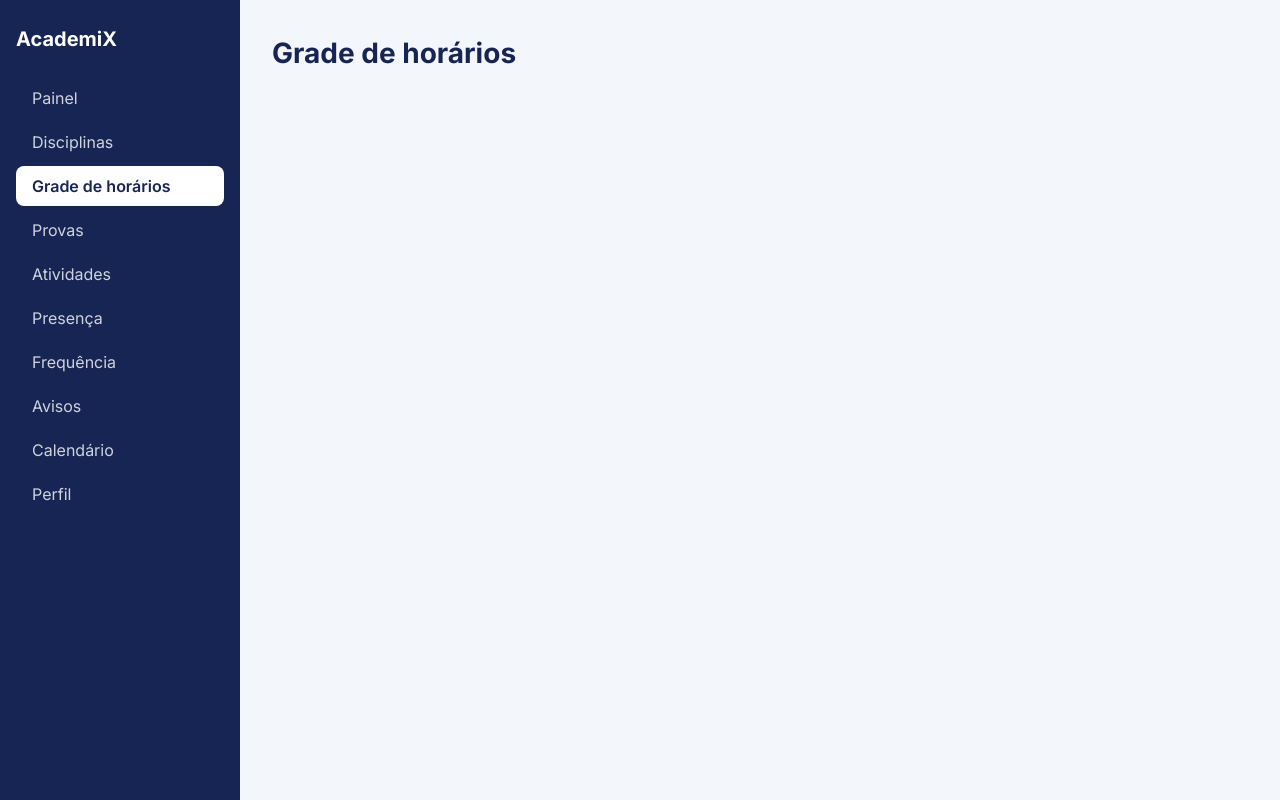
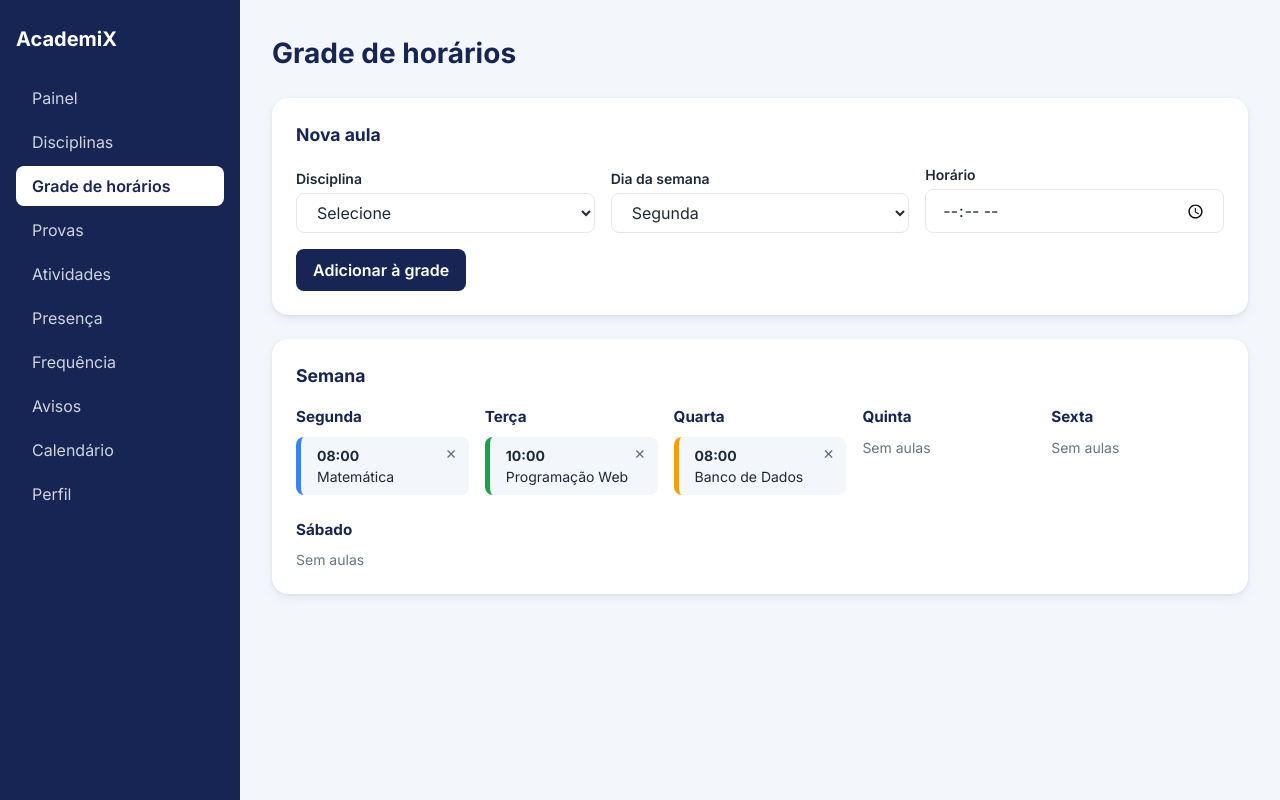
Before and after one commit to AcademyX-senai/academyx, a React (Vite) app: page /grade in a window 1280 px wide. Built offline with nearby package versions, Linux system fonts and the light colour scheme.

Commit message:
feat: implementa grade semanal de horarios com validacao de conflito

```diff
--- /dev/null
+++ b/src/pages/Grade.css
@@ -0,0 +1,33 @@
+.grade {
+  display: grid;
+  grid-template-columns: repeat(auto-fit, minmax(150px, 1fr));
+  gap: var(--space-3);
+}
+
+.grade__titulo {
+  font-size: 0.95rem;
+  color: var(--color-primary);
+  margin-bottom: var(--space-2);
+}
+
+.grade__aula {
+  position: relative;
+  display: flex;
+  flex-direction: column;
+  padding: var(--space-2) var(--space-3);
+  margin-bottom: var(--space-2);
+  border-left: 5px solid var(--cor);
+  border-radius: var(--radius-md);
+  background: var(--color-bg);
+  font-size: 0.875rem;
+}
+
+.grade__remover {
+  position: absolute;
+  top: 2px;
+  right: 6px;
+  border: none;
+  background: none;
+  font-size: 1.1rem;
+  color: var(--color-text-muted);
+}
--- a/src/pages/Grade.jsx
+++ b/src/pages/Grade.jsx
@@ -1,9 +1,129 @@
+import { useState } from 'react'
+import { useApp } from '../context/AppContext'
+import Button from '../components/ui/Button'
+import Card from '../components/ui/Card'
+import Field from '../components/ui/Field'
+import EmptyState from '../components/ui/EmptyState'
+import { DIAS_SEMANA } from '../utils/datas'
+import './Grade.css'
+
+const diasUteis = [1, 2, 3, 4, 5, 6]
+
 function Grade() {
+  const { disciplinas, aulas, setAulas } = useApp()
+  const [form, setForm] = useState({ disciplinaId: '', diaSemana: '1', horario: '' })
+  const [erro, setErro] = useState('')
+
+  function handleChange(e) {
+    setForm({ ...form, [e.target.name]: e.target.value })
+  }
+
+  function handleSubmit(e) {
+    e.preventDefault()
+    if (!form.disciplinaId || !form.horario) {
+      setErro('Escolha a disciplina e o horário.')
+      return
+    }
+    const conflito = aulas.some(
+      (a) => a.diaSemana === Number(form.diaSemana) && a.horario === form.horario,
+    )
+    if (conflito) {
+      setErro('Já existe uma aula nesse dia e horário.')
+      return
+    }
+    setAulas([
+      ...aulas,
+      {
+        id: Date.now(),
+        disciplinaId: Number(form.disciplinaId),
+        diaSemana: Number(form.diaSemana),
+        horario: form.horario,
+      },
+    ])
+    setForm({ ...form, horario: '' })
+    setErro('')
+  }
+
+  function excluir(id) {
+    if (window.confirm('Remover esta aula da grade?')) {
+      setAulas(aulas.filter((a) => a.id !== id))
+    }
+  }
+
+  const buscarDisciplina = (id) => disciplinas.find((d) => d.id === id)
+
   return (
-    <section>
+    <div className="page">
       <h1>Grade de horários</h1>
-      {/* TODO: montar esta tela */}
-    </section>
+
+      <Card title="Nova aula">
+        {disciplinas.length === 0 ? (
+          <EmptyState>Cadastre uma disciplina antes de montar a grade.</EmptyState>
+        ) : (
+          <form onSubmit={handleSubmit} noValidate>
+            <div className="form-grid">
+              <Field label="Disciplina">
+                <select name="disciplinaId" value={form.disciplinaId} onChange={handleChange}>
+                  <option value="">Selecione</option>
+                  {disciplinas.map((d) => (
+                    <option key={d.id} value={d.id}>
+                      {d.nome}
+                    </option>
+                  ))}
+                </select>
+              </Field>
+              <Field label="Dia da semana">
+                <select name="diaSemana" value={form.diaSemana} onChange={handleChange}>
+                  {diasUteis.map((n) => (
+                    <option key={n} value={n}>
+                      {DIAS_SEMANA[n]}
+                    </option>
+                  ))}
+                </select>
+              </Field>
+              <Field label="Horário" error={erro}>
+                <input type="time" name="horario" value={form.horario} onChange={handleChange} />
+              </Field>
+            </div>
+            <div className="form-acoes">
+              <Button type="submit">Adicionar à grade</Button>
+            </div>
+          </form>
+        )}
+      </Card>
+
+      <Card title="Semana">
+        <div className="grade">
+          {diasUteis.map((dia) => {
+            const doDia = aulas
+              .filter((a) => a.diaSemana === dia)
+              .sort((a, b) => a.horario.localeCompare(b.horario))
+            return (
+              <div key={dia} className="grade__dia">
+                <h3 className="grade__titulo">{DIAS_SEMANA[dia]}</h3>
+                {doDia.length === 0 && <p className="item__detalhe">Sem aulas</p>}
+                {doDia.map((aula) => {
+                  const d = buscarDisciplina(aula.disciplinaId)
+                  return (
+                    <div key={aula.id} className="grade__aula" style={{ '--cor': d?.cor }}>
+                      <strong>{aula.horario}</strong>
+                      <span>{d?.nome}</span>
+                      <button
+                        className="grade__remover"
+                        onClick={() => excluir(aula.id)}
+                        aria-label={`Remover aula de ${d?.nome}`}
+                      >
+                        ×
+                      </button>
+                    </div>
+                  )
+                })}
+              </div>
+            )
+          })}
+        </div>
+      </Card>
+    </div>
   )
 }
 
```
